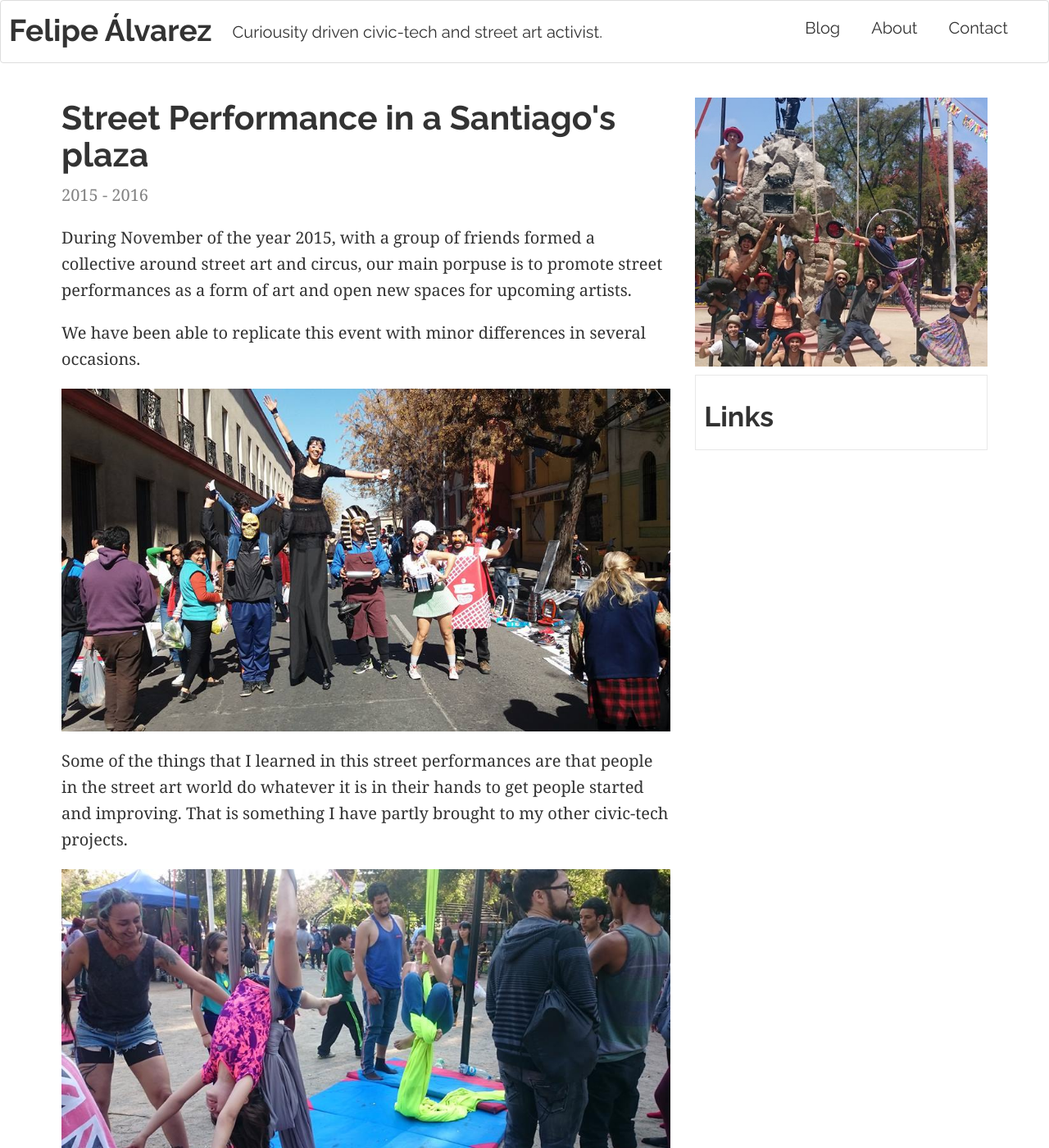
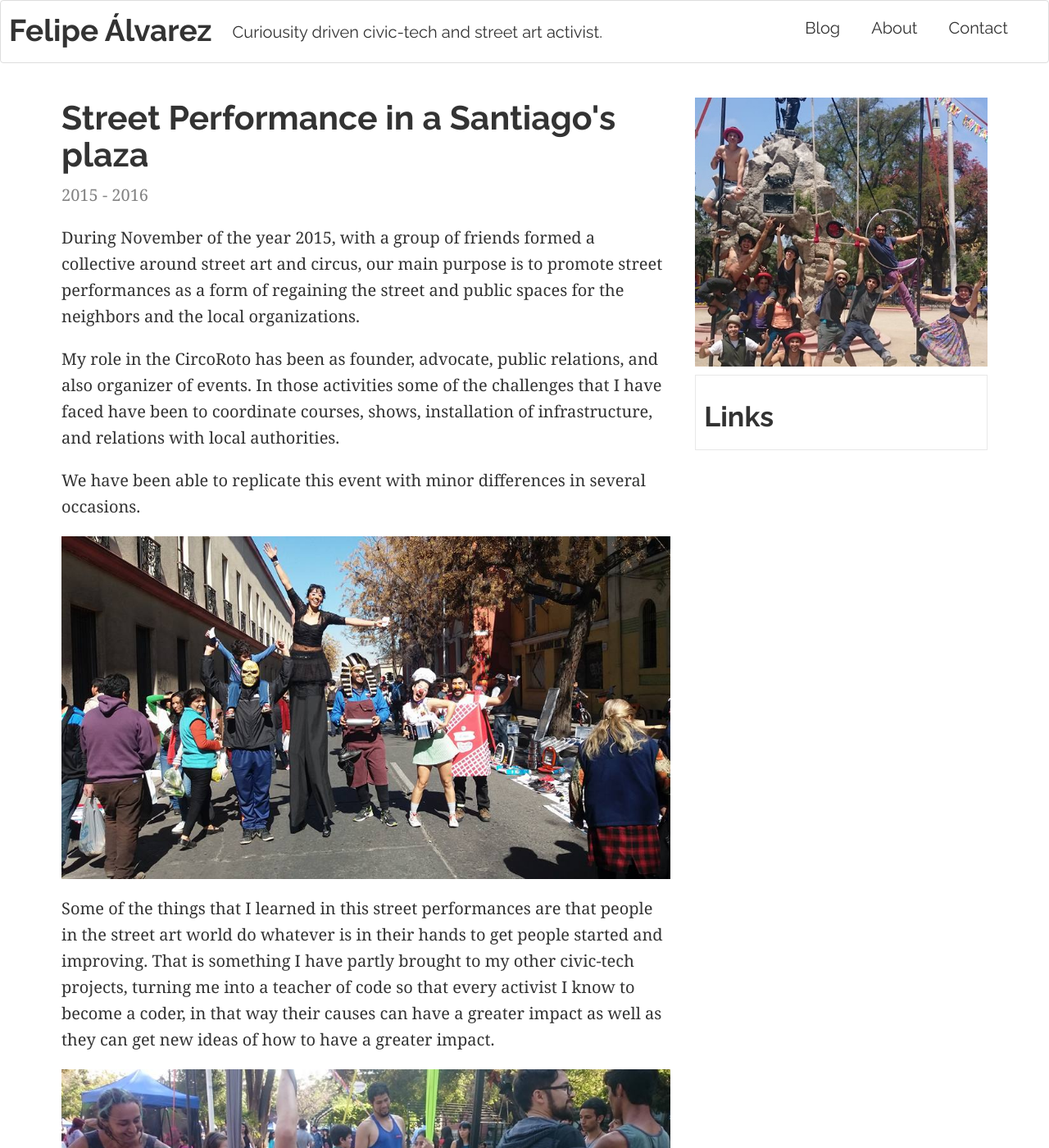
Before and after one commit to lfalvarez/portfolio, a Jekyll site: the page built from _posts/2016-06-10-circo-roto.markdown, in a window 1280 px wide and 1400 px high. Shown: the whole window at 82% size. Built offline with Jekyll 4.4.1, drawn with Linux system fonts in a browser that asks for light colours; some of the changed text lies outside the part shown.

Commit message:
Improving CircoRoto

```diff
--- a/_posts/2016-06-10-circo-roto.markdown
+++ b/_posts/2016-06-10-circo-roto.markdown
@@ -5,12 +5,16 @@ categories: [circus]
 year: 2015 - 2016
 img: circo-roto-1.jpg
 ---
-During November of the year 2015, with a group of friends formed a collective around street art and circus, our main porpuse is to promote street performances as a form of art and open new spaces for upcoming artists.
+During November of the year 2015, with a group of friends formed a collective around street art and circus, our main purpose is to promote street performances as a form of regaining the street and public spaces for the neighbors and the local organizations.
+
+My role in the CircoRoto has been as founder, advocate, public relations, and also organizer of events. In those activities some of the challenges that I have faced have been to coordinate courses, shows, installation of infrastructure, and relations with local authorities.
 
 We have been able to replicate this event with minor differences in several occasions.
 
 ![my friends]({{site.baseurl}}/images/my_friends.jpg)
 
-Some of the things that I learned in this street performances are that people in the street art world do whatever it is in their hands to get people started and improving. That is something I have partly brought to my other civic-tech projects.
+Some of the things that I learned in this street performances are that people in the street art world do whatever is in their hands to get people started and improving. That is something I have partly brought to my other civic-tech projects, turning me into a teacher of code so that every activist I know to become a coder, in that way their causes can have a greater impact as well as they can get new ideas of how to have a greater impact.
 
 ![teaching]({{site.baseurl}}/images/circo-roto-2.jpg)
+
+One of my most important learnings in aerial acrobatics (my main discipline), was when I lost my fear of heights I also lost my fear of making mistakes, which ultimately pushed me to do things further away from a computer. In particular of my participation in CircoRoto I have learned the value of the coordination in teams with no hierarchy, and also some of the difficulties, such as dealing with less motivated people and dealing with my own expectations.
```
